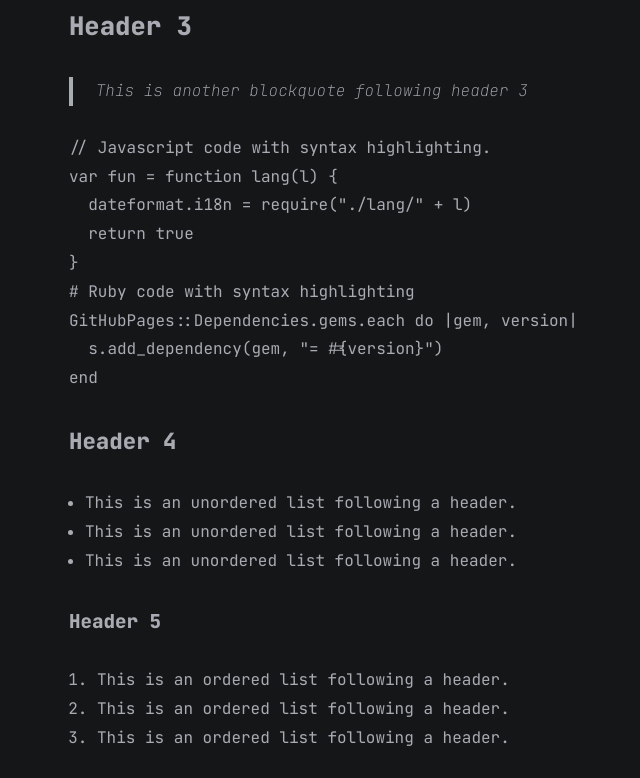
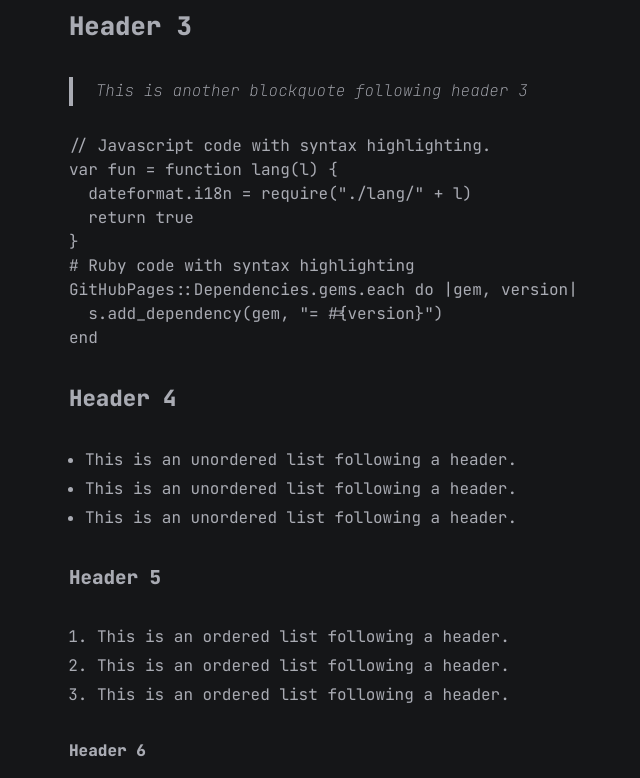
Before and after one commit to sharadcodes/gatsby-theme-serial-programmer, a Gatsby site: page /gatsby-markdown/ in a window 1280 px wide. Shown: the part 1318-2096 px from the top of the page, without its empty margins (246-886 px from the left). Built offline with nearby package versions, Linux system fonts and the light colour scheme; Gatsby itself is replaced by a stand-in of ours; some packages are replaced by stand-ins of ours; code samples lack their colours.

Commit message:
Fix for line height in code

```diff
--- a/src/post.module.css
+++ b/src/post.module.css
@@ -156,6 +156,12 @@ main {
   max-width: 100%;
   margin: 1rem 0;
 }
+.content pre,
+.content pre *,
+.content code ,
+.content code *{
+	line-height: 150%!important;
+}
 
 @media screen and (max-width: 750px) {
   body {
```
